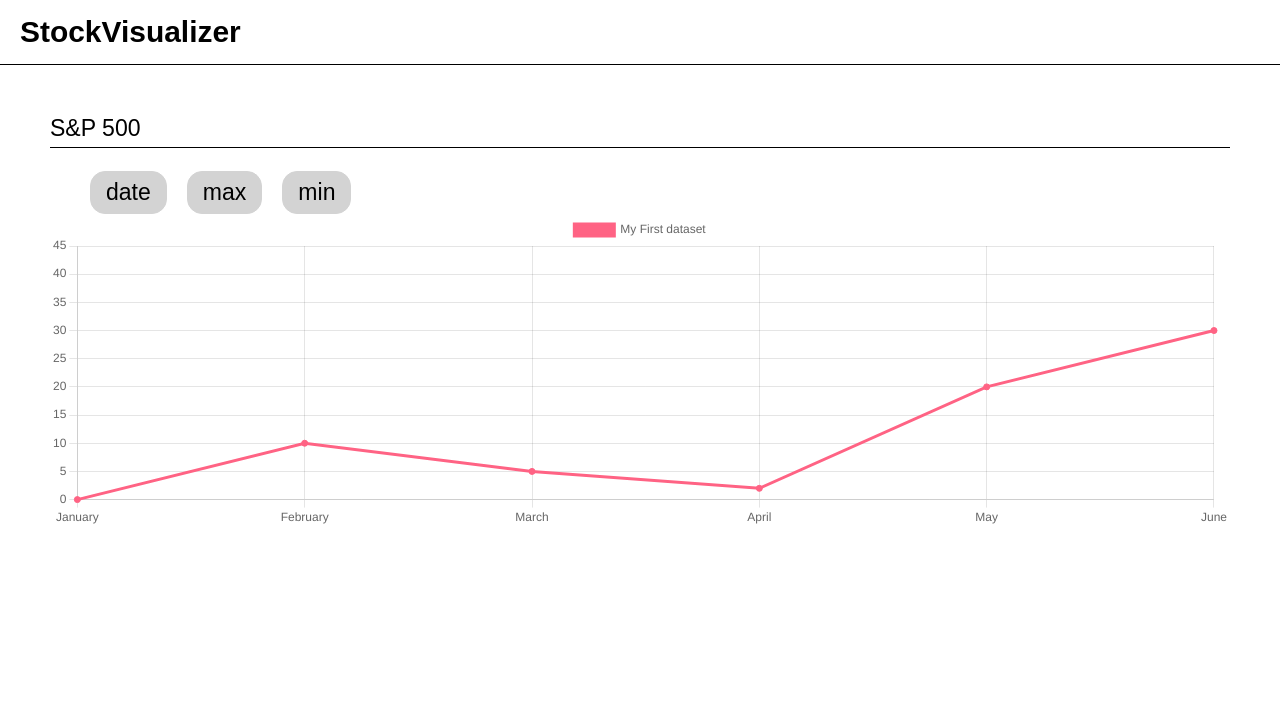
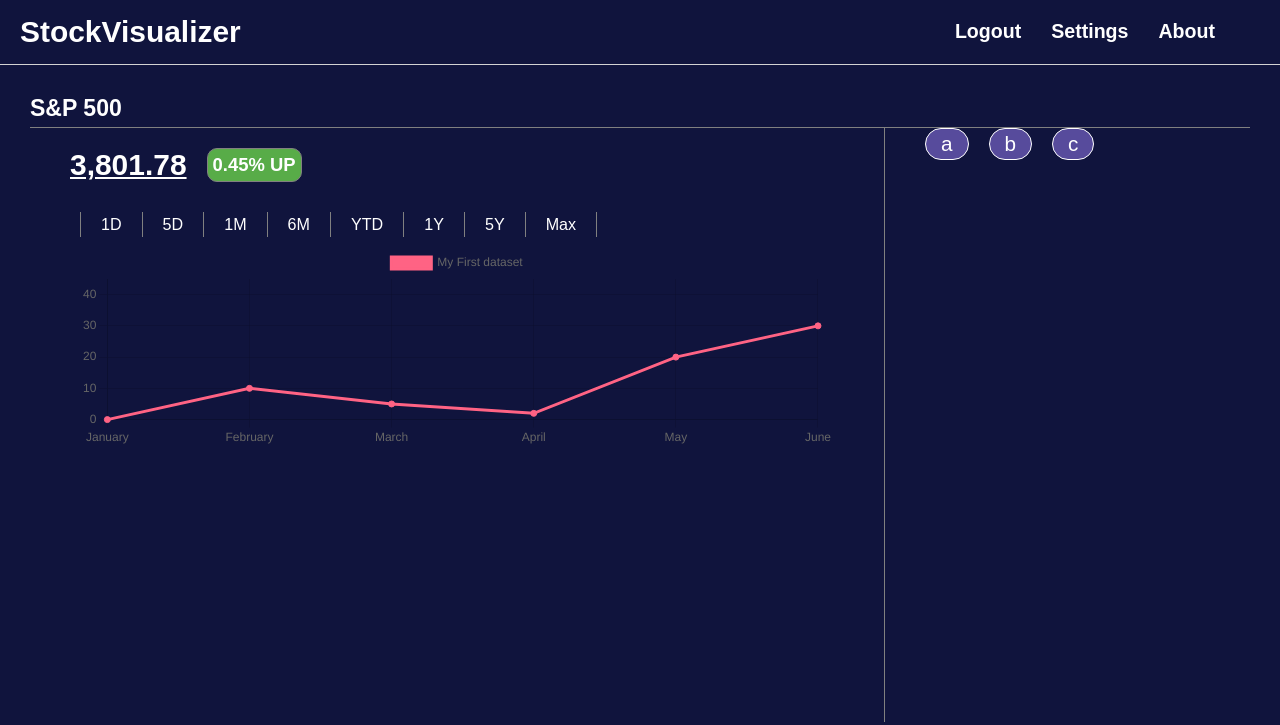
Before and after one commit to mtsalt/StockVisualizer, a plain HTML site: page index.html in a window 1280 px wide. Drawn offline with nearby package versions, Linux system fonts and the light colour scheme.

Commit message:
add visual sample

```diff
--- a/index.html
+++ b/index.html
@@ -17,29 +17,51 @@
 <body>
     <header>
         <div id="page-title">StockVisualizer</div>
-        <!-- <div class="selecter">
+        <div id="header-menu">
           <ul>
-                <li>sample-A</li>
-                <li>sample-B</li>
-                <li>sample-C</li>
+            <li>Logout</li>
+            <li>Settings</li>
+            <li>About</li>
           </ul>
-        </div> -->
+        </div>
     </header>
     <main>
+      <div id="chart-title">S&P 500</div>
+      <div id="left-area">
+        <div id="info-area">
+          <div id="price">3,801.78</div>
+          <div id="updown">0.45% UP</div>
+        </div>
         <div id="chart-area">
-            <div id="chart-title">S&P 500</div>
-            <div class="selecter">
+          <div id="range-selecter">
             <ul>
-                    <li>date</li>
-                    <li>max</li>
-                    <li>min</li>
+              <li>1D</li>
+              <li>5D</li>
+              <li>1M</li>
+              <li>6M</li>
+              <li>YTD</li>
+              <li>1Y</li>
+              <li>5Y</li>
+              <li>Max</li>
             </ul>
           </div>
           <canvas id="myChart" height="80vh"></canvas>
           <div id="stock-chart"></div>
         </div>
+      </div>
+      <div id="right-area">
+        <div class="selecter">
+          <ul>
+            <li>a</li>
+            <li>b</li>
+            <li>c</li>
+          </ul>
+        </div>
+      </div>
     </main>
-    <footer></footer>
+    <!-- <footer>
+      add site menu here.
+    </footer> -->
 
     <script>
          const labels = [
--- a/static/css/main.css
+++ b/static/css/main.css
@@ -2,14 +2,99 @@ html, body {
     margin: 0;
     padding: 0;
     font: 1.2em "Fira Sans", sans-serif;
+    /* background-color: rgb(63, 46, 156); */
+    background-color: rgb(16, 20, 61);
+    color: white;
 }
 
 header {
+    display: flex;
+    border-bottom: solid 1px lightgray;
+}
+
+#page-title {
+    width: 200px;
+    margin: 0 auto 0 0;
+    color: white;
     font-weight: bold;
     padding: 15px 20px;
-    margin-bottom: 30px;
     font-size: 130%;
-    border-bottom: solid 1px black;
+}
+
+#header-menu {
+    display: flex;
+    justify-content: flex-end;
+    color: white;
+    font-size: 85%;
+    font-weight: bold;
+    padding: auto 0;
+}
+
+#header-menu ul {
+    display: flex;
+    margin: 20px 0 0 0;
+    margin-right: 50px;
+}
+
+#header-menu li {
+    list-style: none;
+    margin: 0 15px;
+    cursor: pointer;
+}
+
+#header-menu li:hover {
+    color: yellow;
+}
+
+main {
+    display: grid;
+    padding: 30px;
+
+    grid-template:
+        "chart-title chart-title" auto
+        "left-area right-area" auto /
+        70% 30%;
+}
+
+#info-area {
+    display: flex;
+    padding-top: 20px;
+}
+
+#price {
+    font-size: 130%;
+    font-weight: bold;
+    text-decoration: underline;
+    /* border: solid lightgray 1px; */
+    /* background-color: white; */
+    /* border-radius: 30px; */
+    padding-left: 40px;
+}
+
+#updown {
+    border: solid 1px gray;
+    border-radius: 10px;
+    font-size: 80%;
+    font-weight: bold;
+    padding: 5px;
+    margin-left: 20px;
+    background-color: rgb(88, 172, 72);
+}
+
+#chart-title {
+    grid-area: chart-title;
+    border-bottom: solid 1px gray;
+    padding-bottom: 5px;
+    font-weight: bold;
+}
+
+#left-area {
+    grid-area: left-area;
+}
+
+#right-area {
+    grid-area: right-area;
+    border-left: solid 1px gray;
 }
 
 #chart-area {
@@ -17,24 +102,51 @@ header {
     height: 500px;
 }
 
-#chart-title {
-    border-bottom: solid 1px black;
-    padding-bottom: 5px;
-}
-
-.selecter {
-    /* width: 100%; */
-}
-
 .selecter ul {
-    list-style: none;
+    display: flex;
+    margin: 0;
 }
 
 .selecter li {
-    float: left;
-    border: solid 1px lightgray;
-    border-radius: 15px;
-    padding: 7px 15px;
+    text-align: center;
+    font-size: 90%;
+    border: solid 1px white;
+    border-radius: 20px;
+    padding: 3px 15px;
     margin-right: 20px;
-    background-color: lightgray;
+    list-style: none;
+    background-color: rgb(87, 75, 156);
 }
+
+#range-selecter ul {
+    display: flex;
+    padding-left: 0;
+    margin: 10px 0;
+}
+
+#range-selecter li:first-child {
+    border-left: solid 1px gray;
+}
+
+#range-selecter li {
+    text-align: center;
+    font-size: 70%;
+    border-right: solid 1px gray;
+    list-style: none;
+    padding: 3px 20px;
+}
+
+#range-selecter li:hover {
+    background-color: rgb(121, 114, 160);
+    color: yellow;
+    cursor: pointer;
+}
+
+footer {
+    text-align: center;
+    color: white;
+    font-size: 70%;
+    font-weight: bold;
+    background-color: rgb(12, 72, 163);
+    padding: 10px;
+}
```
Lines whose indentation alone changed are shown as unchanged.
